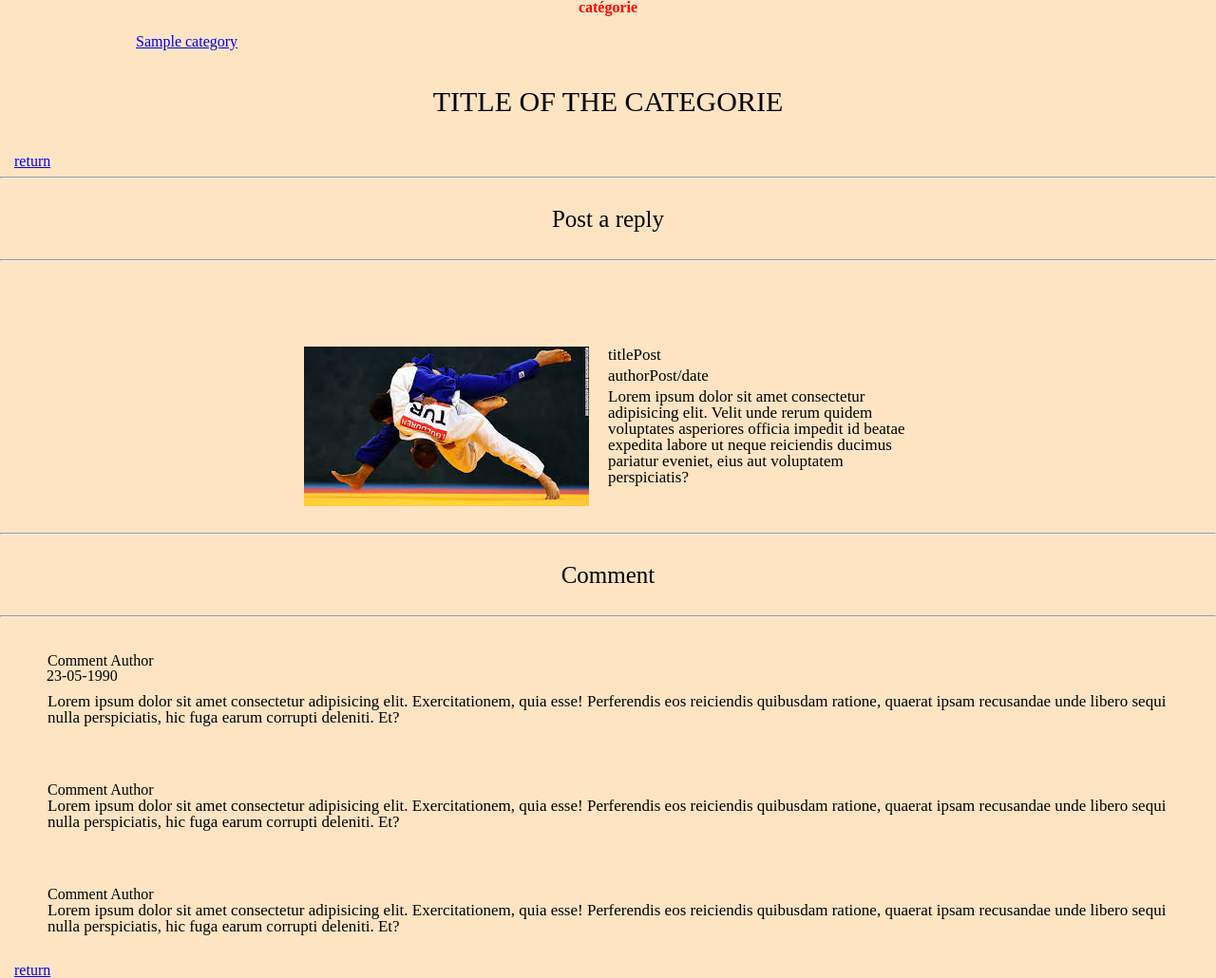
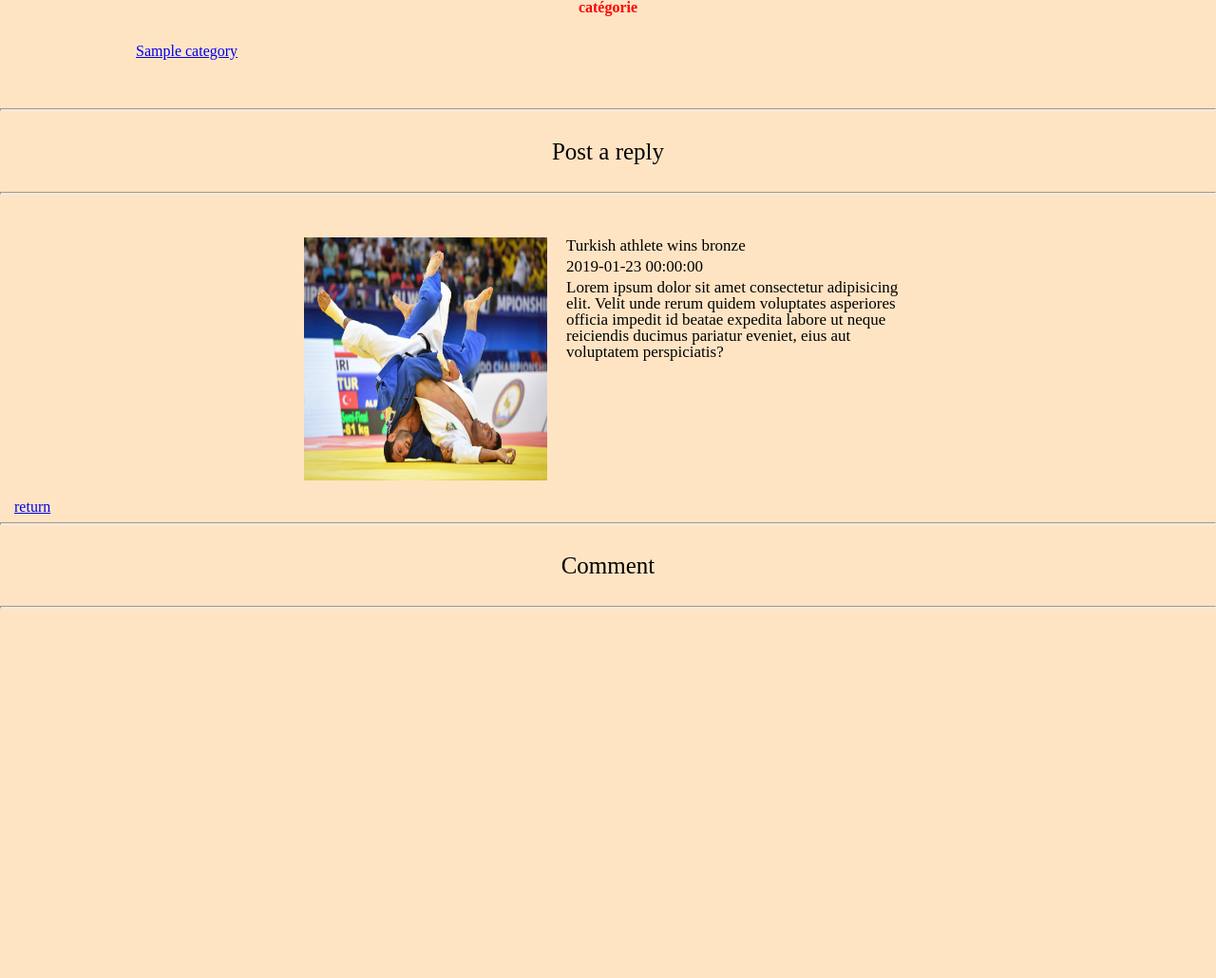
Before and after one commit to imedsaoud/FightBlog, a PHP site: page /page/singleArticle.php?id=1 in a window 1280 px wide. Shown: the whole page at 95% size. After the commit the page ends 641 px from the top, so only its background shows below. Run offline with PHP 8.4, Linux system fonts and the light colour scheme; data comes from the database, SQL or seed files in the repository; tables that the repository leaves empty hold one stand-in row (values such as "Sample post").

Commit message:
css and php update

```diff
--- a/src/fightBlog.sql
+++ b/src/fightBlog.sql
@@ -67,6 +67,6 @@
 
 INSERT INTO user (pseudo) VALUES ('imedsa');
 
-INSERT INTO subj (title,content,img,auteur_id,date_publication,category_id) VALUES ("L'état de santé du boxeur Adonis Stevenson",'Lorem ipsum dolor sit amet consectetur adipisicing elit. Velit unde rerum quidem voluptates asperiores officia impedit id beatae expedita labore ut neque reiciendis ducimus pariatur eveniet, eius aut voluptatem perspiciatis?' , 'boxe.jpg', 2 , '2019/01/23' , 2);
+INSERT INTO subj (title,content,img,auteur_id,date_publication,category_id) VALUES ("Turkish athlete wins bronze",'Lorem ipsum dolor sit amet consectetur adipisicing elit. Velit unde rerum quidem voluptates asperiores officia impedit id beatae expedita labore ut neque reiciendis ducimus pariatur eveniet, eius aut voluptatem perspiciatis?' , 'turkish.jpg', 1 , '2019/01/23' , 1);
 
 INSERT INTO comment (subj_id,auteur_id,content,date_comment) VALUES ( 4 , 1 , 'Lorem ipsum dolor sit amet consectetur adipisicing elit. Velit unde rerum quidem voluptates asperiores officia impedit id beatae expedita labore ut neque reiciendis ducimus pariatur eveniet, eius aut voluptatem perspiciatis?', '2019/01/22''12:05:23');
--- a/src/page/singleArticle.php
+++ b/src/page/singleArticle.php
@@ -1,17 +1,49 @@
 <?php
 require_once '../php/connect.php';
 
-
-$query = "SELECT
+if (!$id = intval($_GET["id"])) {
+    echo '400';
+    exit;
+}
+$queryCategoryList = "SELECT
                         `id`,
                         `name`
                       FROM
                         `category`
                       ;";
-
-$stmt = $pdo->prepare($query);
+$stmt = $pdo->prepare($queryCategoryList);
 $stmt->execute();
 
+
+$subj = "SELECT
+            `title`,
+            `content`,
+            `img`,
+            `date_publication`,
+            `category_id`
+         FROM
+            `subj`
+         WHERE
+            `id` = :id
+         ;";
+$stmt1 = $pdo->prepare($subj);
+$stmt1->bindValue(":id",$id);
+$stmt1->execute();
+
+$com = "SELECT
+            `content`,
+            `date_comment`,
+            `auteur_id`
+        FROM
+            `comment`
+        WHERE
+            `subj_id` = :subj_id
+        ;";
+
+$stmt3 = $pdo->prepare($com);
+$stmt3->bindValue(":subj_id",$id);
+$stmt3->closeCursor();
+$stmt3->execute();
 ?>
 
 
@@ -41,72 +73,57 @@
             ?>
         </ul>
 
-
-      <h1>TITLE OF THE CATEGORIE</h1>
-      <div><a href="singleCategorie.php">return</a></div>
     </header>
 
     <hr />
-    <div class= "start">
-      Post a reply
-    </div>
+    <div class= "start">Post a reply</div>
     <hr />
 
     <main>
         <article class = "subject">
 
-
+            <?php
+            while ($row1 = $stmt1->fetch(\PDO::FETCH_ASSOC)) :
+                ?>
                 <div class= subject__img>
-                <img src="../img/judo.jpeg" alt="Judo" />
+                    <img src='../img/<?= $row1["img"]?>' alt="Judo" />
                     <div class = subject__content>
-                    <div class= "subject__title">titlePost</div>
-
-                    <div class = "subject__author">authorPost/date</div>
+                        <div class= "subject__title"><?=$row1["title"]?></div>
+                        <div class = "subject__author"><?=$row1["date_publication"]?></div>
                         <p>
-                      Lorem ipsum dolor sit amet consectetur adipisicing elit. Velit unde
-                      rerum quidem voluptates asperiores officia impedit id beatae expedita
-                      labore ut neque reiciendis ducimus pariatur eveniet, eius aut
-                      voluptatem perspiciatis?
+                            <?=$row1["content"]?>
                         </p>
                     </div>
                 </div>
+                <div><a href="singleCategorie.php?id=<?=$row1["category_id"] ?>">return</a></div>
+                <hr>
+                <div class = "comment">Comment</div>
+                <hr>
+                <?php
+                while ($coms = $stmt3->fetch(\PDO::FETCH_ASSOC)) :
+                    ?>
+
+
+                    <div class = "comment__box">
+                        <div class = "comment__author">ID: <?= $coms["auteur_id"]?></div>
+                        <div class = "comment__date"> Date: <?= $coms["date_comment"]?></div>
+                        <p>
+                            <?=$coms["content"]?>
+                        </p>
+                    </div>
+                <?php
+                endwhile;
+                ?>
+
+            <?php
+            endwhile;
+            ?>
 
 
 
 
-        <hr>
-        <div class = "comment">Comment</div>
-        <hr>
-        <div class = "comment__box">
-          <div class = "comment__author">Comment Author</div>
-          <div class = "comment__date">23-05-1990</div>
-          <p>
-            Lorem ipsum dolor sit amet consectetur adipisicing elit.
-            Exercitationem, quia esse! Perferendis eos reiciendis quibusdam
-            ratione, quaerat ipsam recusandae unde libero sequi nulla
-            perspiciatis, hic fuga earum corrupti deleniti. Et?
-          </p>
-        </div>
-        <div class = "comment__box">
-            <div class = "comment__author">Comment Author</div>
-            <p>
-              Lorem ipsum dolor sit amet consectetur adipisicing elit.
-              Exercitationem, quia esse! Perferendis eos reiciendis quibusdam
-              ratione, quaerat ipsam recusandae unde libero sequi nulla
-              perspiciatis, hic fuga earum corrupti deleniti. Et?
-            </p>
-          </div>
-          <div class = "comment__box">
-              <div class = "comment__author">Comment Author</div>
-              <p>
-                Lorem ipsum dolor sit amet consectetur adipisicing elit.
-                Exercitationem, quia esse! Perferendis eos reiciendis quibusdam
-                ratione, quaerat ipsam recusandae unde libero sequi nulla
-                perspiciatis, hic fuga earum corrupti deleniti. Et?
-              </p>
-            </div>
         </article>
-      <div><a href="singleCategorie.php">return</a></div>
+
     </main>
   </body>
 </html>
--- a/src/scss/singleArticle.css
+++ b/src/scss/singleArticle.css
@@ -10,6 +10,7 @@
 ul {
   margin-left: auto;
   width: 95vw;
+  margin-bottom: 52px;
 }
 
 .start {
@@ -26,8 +27,11 @@
 h3 {
   color: red;
   text-align: center;
-  margin-bottom: 20px;
+  margin-bottom: 30px;
   font-weight: bold;
+}
+hr{
+  height: 1px;
 }
 a {
   margin-left: 15px;
@@ -37,7 +41,7 @@
   font-size: 17px;
 }
 .subject {
-  margin-top: 90px;
+  margin-top: 45px;
 }
 
 .comment__date {
@@ -52,6 +56,8 @@
 
 img {
   margin-bottom: 20px;
+  width: 20vw;
+  height: 20vw;
 }
 
 .subject__content {
```
Also changed, not shown: src/index.php (+17 -34 lines), src/js/main.js (added, +9 -0 lines), src/page/singleCategorie.php (+44 -12 lines), src/php/add.php (added, +26 -0 lines), src/scss/home.css (+13 -7 lines), src/scss/singleCategorie.css (+12 -0 lines), src/img/turkish.jpg (added). Lines whose indentation alone changed are shown as unchanged.
